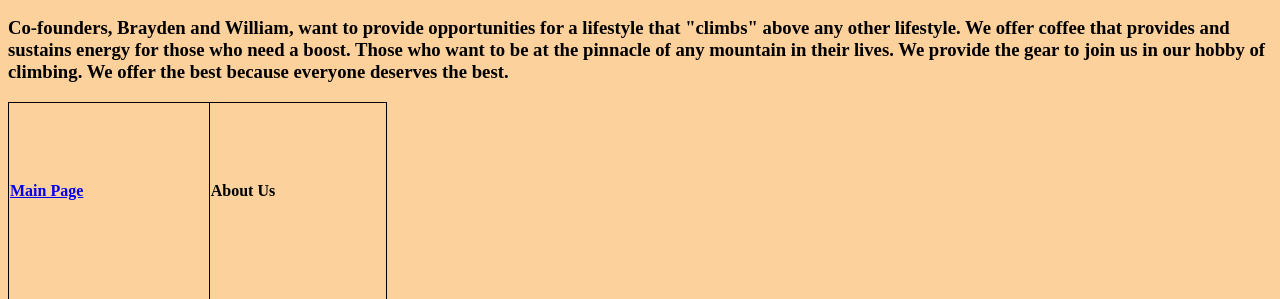
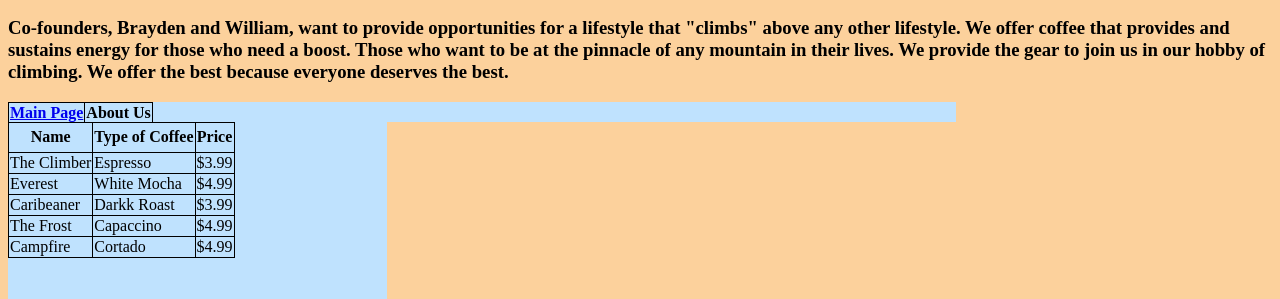
Before and after one commit to jctmcclain/caffeinated-climber-1, a plain HTML site: page docs/index.html in a window 1280 px wide. Shown: the part 445-744 px from the top of the page. Drawn offline with Linux system fonts and the light colour scheme.

Commit message:
div Update styles.css
should have updated the tables individually based on the div.

```diff
--- a/docs/stylesheet/styles.css
+++ b/docs/stylesheet/styles.css
@@ -2,9 +2,16 @@ table, th, td {
   border: 1px solid black;
   border-collapse: collapse;
 }
-table {
+.links {
+  width: 75%;
+  height: 20px;
+  text-align: center;
+  background-color: #BFE2FE;
+}
+.menu {
   width: 30%;
   height: 200px;
+  background-color: #BFE2FE;
 }
 th {
   height: 30px;
```
